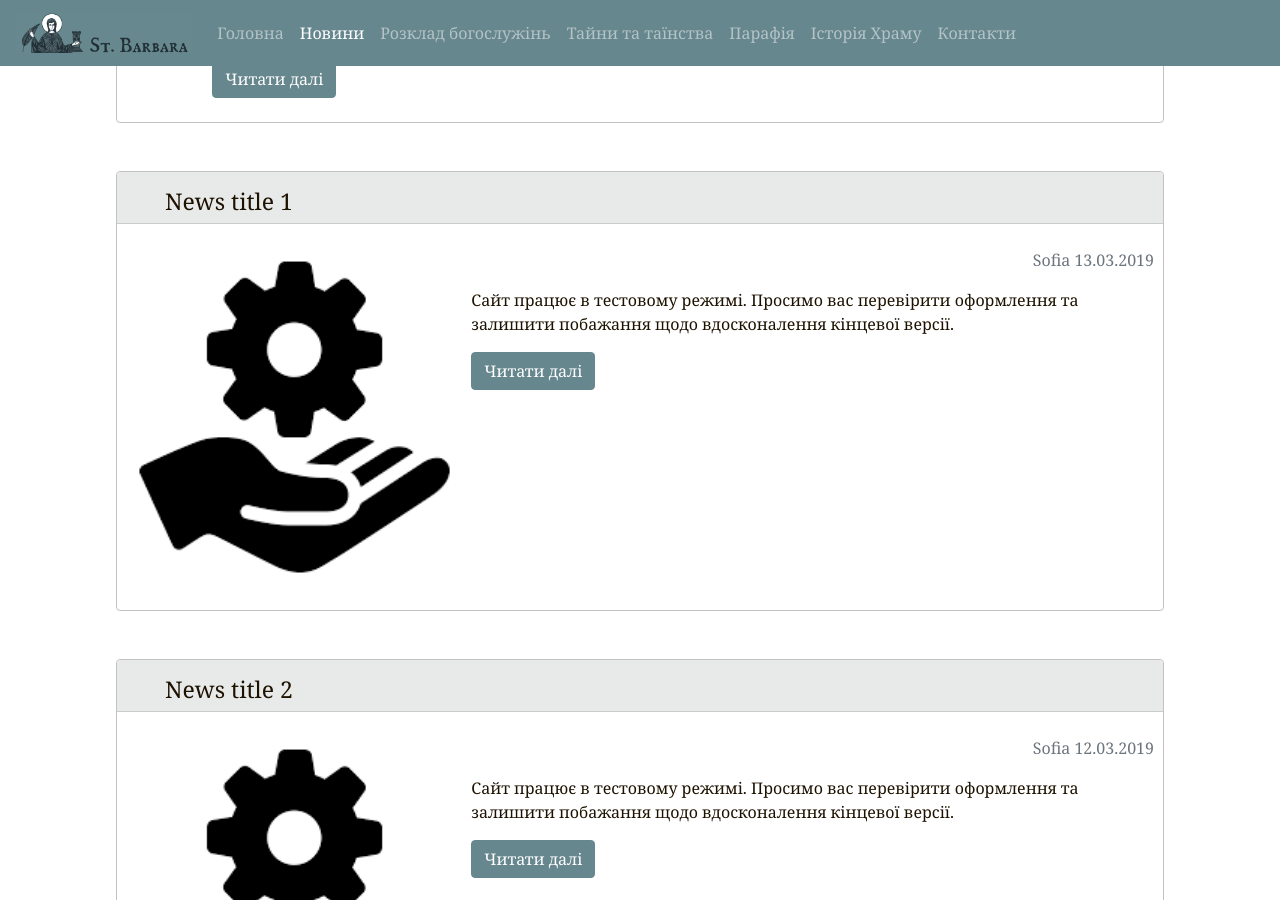
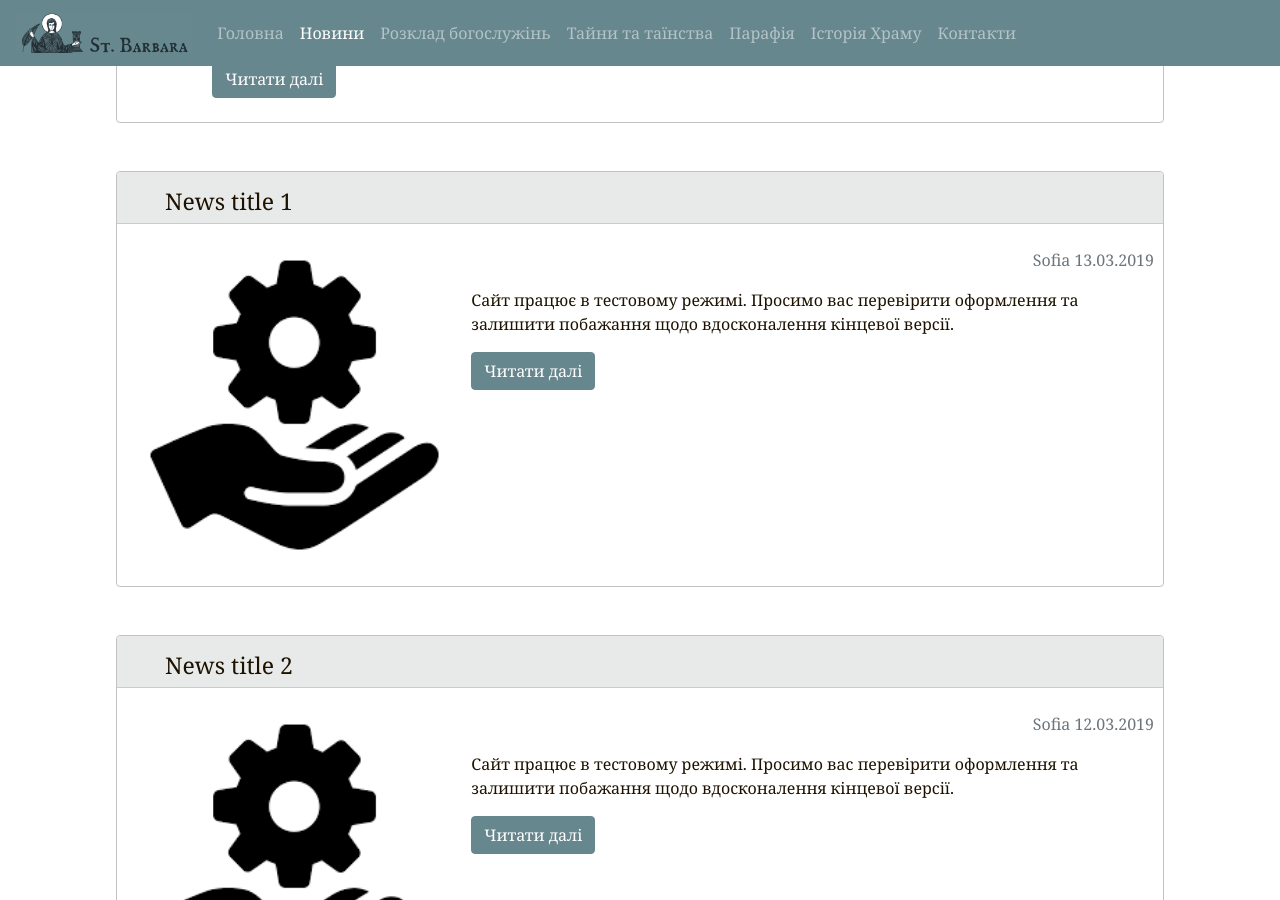
Before and after one commit to n3braska/jekyll, a Jekyll site: the page built from novyny.html, in a window 1280 px wide and 900 px high, scrolled down 335 px. Built offline with Jekyll 4.4.1, drawn with Linux system fonts in a browser that asks for light colours.

Commit message:
minor changes

```diff
--- a/_includes/newscard.html
+++ b/_includes/newscard.html
@@ -7,7 +7,7 @@
     <div class="card-body">
         <div class="row justify-content-center">
             {%if item.picture%}
-            <div class="col-lg-4 col-sm-12 p-1">
+            <div class="col-lg-4 col-sm-12 px-3 py-1">
                 <img src="{{item.picture}}" class="w-100" alt="item-picture">
             </div>
             <div class="col-lg-8 col-sm-12 p-1">
```
